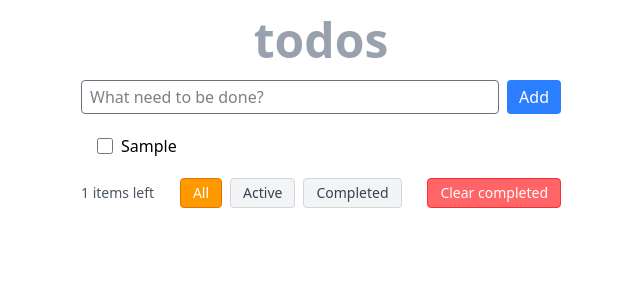
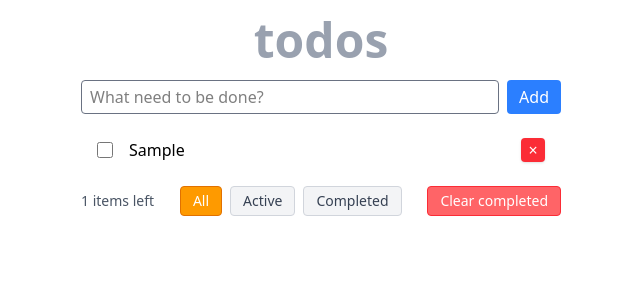
Before and after one commit to Homiechok/test-todo, a React (Vite) app: page / in a window 1280 px wide. Both pictures are taken after typing "Sample" into the empty fields and a click on the button "Add". Shown: the top 300 px of the page, without its empty margins (319-959 px from the left). Built offline with nearby package versions, Linux system fonts and the light colour scheme.

Commit message:
feat: add remove, update Todo and EditableLabel.tsx

```diff
--- a/package.json
+++ b/package.json
@@ -5,7 +5,7 @@
   "type": "module",
   "homepage": "https://Homiechok.github.io/test-todo",
   "scripts": {
-    "start": "vite",
+    "dev": "vite",
     "build": "tsc -b && vite build",
     "preview": "vite preview",
     "lint": "eslint .",
--- /dev/null
+++ b/src/components/EditableLabel.tsx
@@ -0,0 +1,59 @@
+import React, { type ChangeEvent, type KeyboardEvent, useState } from "react";
+
+type EditableSpanPropsType = {
+  label: string;
+  onChange: (title: string) => void;
+};
+
+export const EditableLabel = React.memo((props: EditableSpanPropsType) => {
+  const { label, onChange } = props;
+  const [editMode, setEditMode] = useState(false);
+  const [title, setTitle] = useState(label);
+
+  const activateEditMode = () => setEditMode(true);
+
+  const deactivateEditMode = () => {
+    setEditMode(false);
+    if (!title.trim()) {
+      setTitle(label);
+      return label;
+    }
+    if (title.trim() !== label) {
+      onChange(title.trim());
+    } else setTitle(label);
+  };
+
+  const onChangeHandler = (e: ChangeEvent<HTMLInputElement>) => {
+    setTitle(e.target.value);
+  };
+
+  const onKeyDownHandler = (e: KeyboardEvent<HTMLInputElement>) => {
+    if (e.key === "Enter") deactivateEditMode();
+    if (e.key === "Escape") {
+      setTitle(label);
+      setEditMode(false);
+    }
+  };
+
+  return (
+    <div className="flex-1 min-w-0 h-8 flex items-center">
+      {editMode ? (
+        <input
+          value={title}
+          onBlur={deactivateEditMode}
+          onChange={onChangeHandler}
+          onKeyDown={onKeyDownHandler}
+          autoFocus
+          className="w-full h-8 px-2 border rounded box-border leading-8 focus:outline-none"
+        />
+      ) : (
+        <label
+          onDoubleClick={activateEditMode}
+          className="w-full block px-2 truncate leading-8 cursor-text select-none"
+        >
+          {label}
+        </label>
+      )}
+    </div>
+  );
+});
--- a/src/components/TodoItem.tsx
+++ b/src/components/TodoItem.tsx
@@ -1,4 +1,6 @@
 import type { Todo } from "../types.ts";
+import { useTodoStore } from "../store/todoStore.ts";
+import { EditableLabel } from "./EditableLabel.tsx";
 
 type PropsType = {
   todo: Todo;
@@ -7,6 +9,16 @@ type PropsType = {
 
 export default function TodoItem(props: PropsType) {
   const { todo, onToggle } = props;
+  const { removeTodo, updateTodo } = useTodoStore();
+
+  const handleDelete = () => {
+    removeTodo(todo.id);
+  };
+
+  const handleUpdate = (newText: string) => {
+    updateTodo(todo.id, newText);
+  };
+
   return (
     <li className="flex items-center gap-2 py-1">
       <input
@@ -25,12 +37,27 @@ export default function TodoItem(props: PropsType) {
           transition
         "
       />
-      <label
-        htmlFor={`todo-${todo.id}`}
-        className={todo.completed ? "line-through text-gray-400" : ""}
+      <EditableLabel label={todo.text} onChange={handleUpdate} />
+      <button
+        type="button"
+        title="Удалить"
+        onClick={handleDelete}
+        className="
+          ml-auto
+          bg-red-500
+          hover:bg-red-600
+          text-white
+          rounded
+          w-6 h-6
+          flex items-center justify-center
+          transition
+          duration-200
+          cursor-pointer
+          shadow-sm
+        "
       >
-        {todo.text}
-      </label>
+        ×
+      </button>
     </li>
   );
 }
--- a/src/store/todoStore.ts
+++ b/src/store/todoStore.ts
@@ -5,6 +5,8 @@ interface TodoStore {
   todos: Todo[];
   filter: Filter;
   addTodo: (text: string) => void;
+  removeTodo: (id: number) => void;
+  updateTodo: (id: number, newText: string) => void;
   toggleTodo: (id: number) => void;
   clearCompleted: () => void;
   setFilter: (filter: Filter) => void;
@@ -15,9 +17,15 @@ export const useTodoStore = create<TodoStore>((set, get) => ({
   todos: [],
   filter: "All",
 
-  addTodo: (text) => set({
+  addTodo: (text: string) => set({
       todos: [...get().todos, { id: Date.now(), text, completed: false }],
     }),
+  removeTodo: (id: number) => set({
+    todos: get().todos.filter((t) => t.id !== id),
+  }),
+  updateTodo: (id: number, newText: string) => set({
+    todos: get().todos.map((t) => t.id === id ? {...t, text: newText} : t)
+  }),
 
   toggleTodo: (id) => set({
       todos: get().todos.map((t) =>
```
